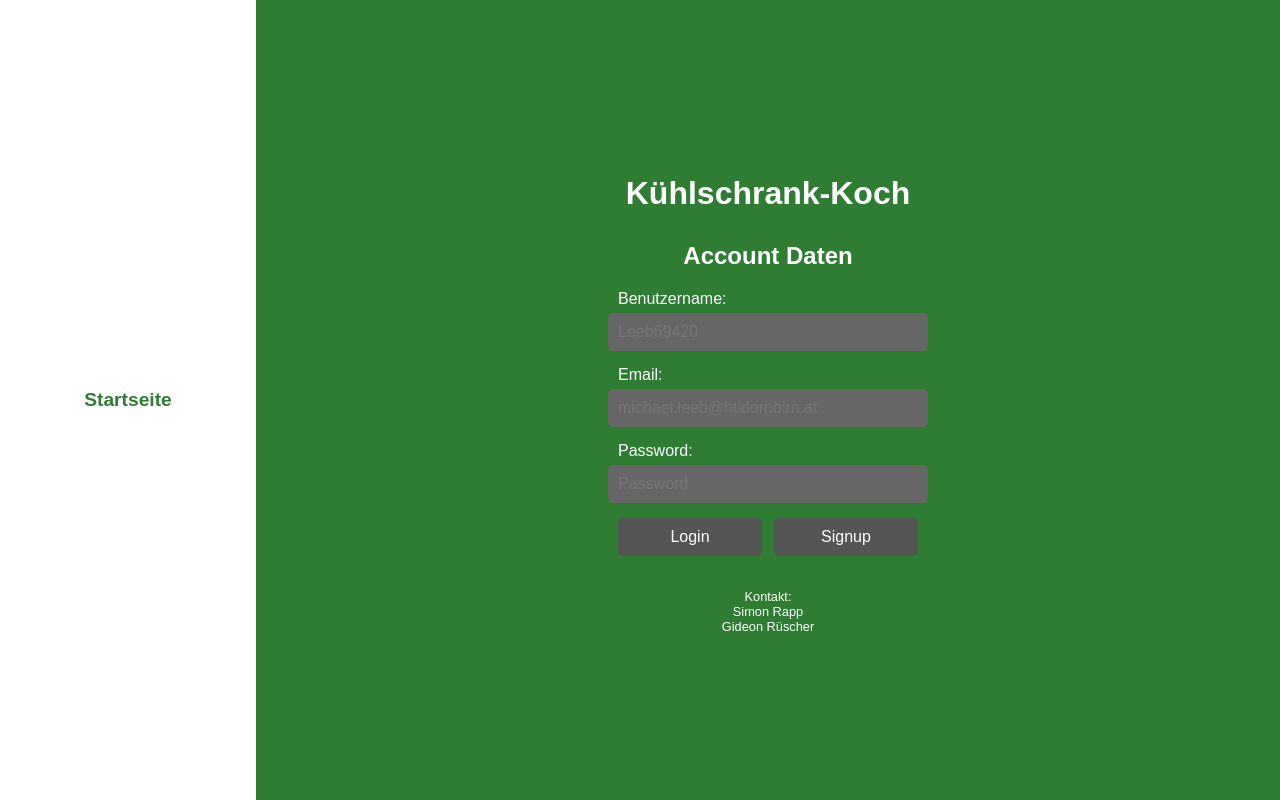
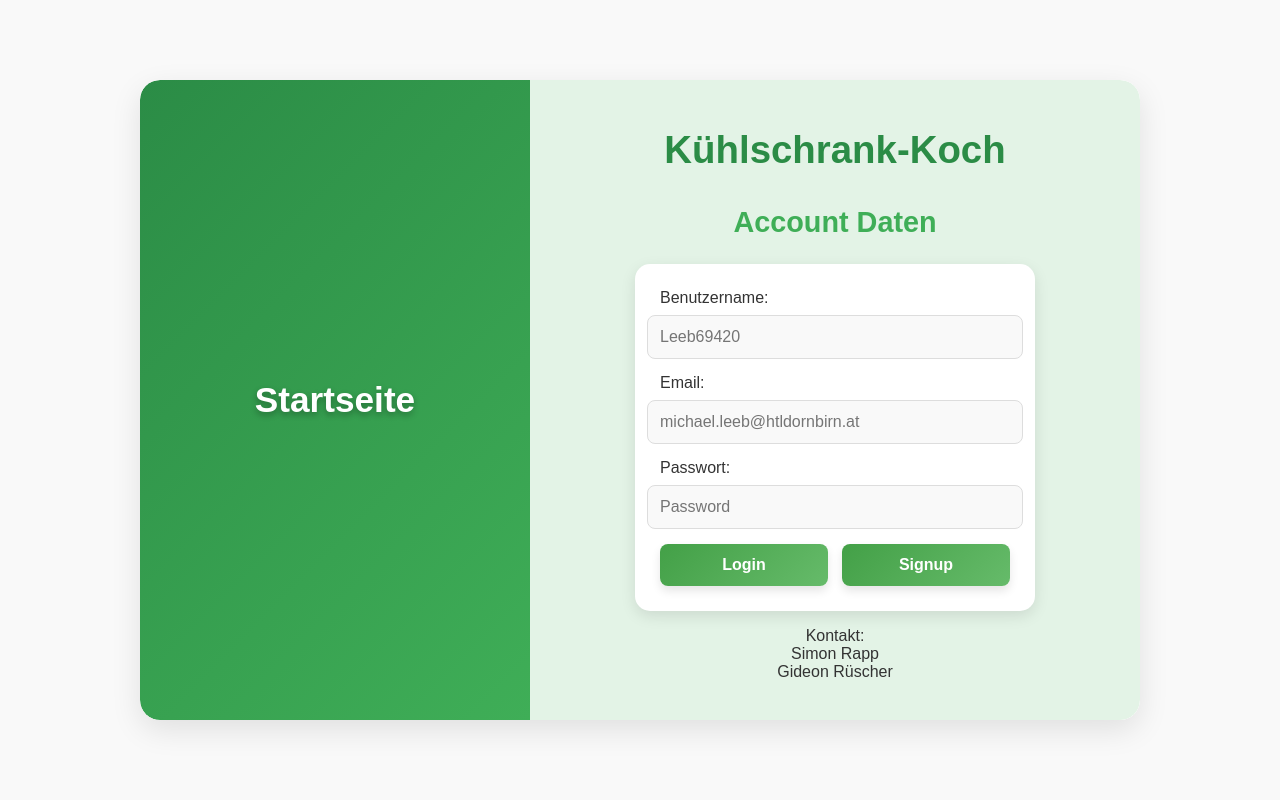
Before and after one commit to Simi-Mini/K-hlschrankKochOhneNode, a website: page code/login.html in a window 1280 px wide. Drawn offline with Linux system fonts and the light colour scheme; no server answers.

Commit message:
Code ausarbeitet
Ein paar kleine Änderungen des Designs. Hauptsächlich die Loginpage

```diff
--- a/code/login.css
+++ b/code/login.css
@@ -1,85 +1,120 @@
-/* Allgemeines Layout */
+/* General Layout */
 body {
     margin: 0;
-    font-family: Arial, sans-serif;
-    color: white;
-    background-color: #2e7d32;
-}
-
-/* Hauptcontainer */
-.login-container {
-    display: flex;
-    height: 100vh;
-}
-
-/* Sidebar für den Link zur Startseite */
-.sidebar {
-    width: 20%;
-    background-color: white;
+    font-family: 'Poppins', Arial, sans-serif;
+    color: #333;
+    background: #f9f9f9; /* Light gray for subtle background contrast */
     display: flex;
     align-items: center;
     justify-content: center;
+    min-height: 100vh;
+    overflow: hidden;
+}
+
+/* Main Container */
+.login-container {
+    display: flex;
+    width: 90%;
+    max-width: 1000px;
+    height: 80vh;
+    border-radius: 20px; /* Smoother rounded edges */
+    overflow: hidden;
+    box-shadow: 0px 10px 30px rgba(0, 0, 0, 0.1); /* Enhanced shadow for depth */
+    background: #ffffff; /* White container background */
+}
+
+/* Sidebar for Startseite */
+.sidebar {
+    width: 35%;
+    background: linear-gradient(135deg, #2b8c46, #3fae57); /* Subtle gradient for the sidebar */
+    display: flex;
+    align-items: center;
+    justify-content: center;
+    flex-direction: column;
+    padding: 20px;
+    border-radius: 20px 0 0 20px; /* Ensure the left side of the container matches */
 }
 
 .sidebar a {
     text-decoration: none;
-    color: #2e7d32;
-    font-size: 1.2rem;
+    color: #ffffff; /* White text on green */
+    font-size: 2.2rem; /* Larger font size */
     font-weight: bold;
+    text-shadow: 0px 3px 6px rgba(0, 0, 0, 0.3); /* Subtle shadow for text */
+    transition: transform 0.3s ease, color 0.3s ease;
+    text-align: center;
 }
 
-/* Hauptinhalt */
+.sidebar a:hover {
+    color: #d8efd6; /* Light green on hover */
+    transform: scale(1.1); /* Slight zoom effect */
+}
+
+/* Main Content */
 .main-content {
     flex: 1;
-    padding: 20px;
     display: flex;
     flex-direction: column;
     justify-content: center;
     align-items: center;
-    background-color: #2e7d32;
+    text-align: center;
+    padding: 30px;
+    background: #e3f3e6; /* Soft, light green for the main content */
+    border-radius: 0 20px 20px 0; /* Ensure the right side of the container matches */
 }
 
 .main-content h1 {
-    font-size: 2rem;
+    font-size: 2.4rem;
     margin-bottom: 10px;
-    text-align: center;
+    color: #2b8c46; /* Green text for branding consistency */
+    font-weight: bold;
 }
 
 .main-content h2 {
-    font-size: 1.5rem;
-    margin-bottom: 20px;
-    text-align: center;
+    font-size: 1.8rem;
+    margin-bottom: 25px;
+    color: #3fae57; /* Lighter green for differentiation */
 }
 
+/* Form Styling */
 form {
-    width: 300px;
+    width: 350px;
+    padding: 25px;
+    background: #ffffff; /* White form background */
+    border-radius: 15px;
+    box-shadow: 0px 5px 15px rgba(0, 0, 0, 0.1); /* Clean shadow for depth */
     display: flex;
     flex-direction: column;
     align-items: center;
 }
 
 form label {
-    margin-bottom: 5px;
+    margin-bottom: 8px;
     font-size: 1rem;
+    color: #333;
     width: 100%;
     text-align: left;
 }
 
 form input {
     margin-bottom: 15px;
-    padding: 10px;
+    padding: 12px;
     width: 100%;
-    border: none;
-    border-radius: 5px;
-    background-color: #666;
-    color: white;
+    border: 1px solid #ddd;
+    border-radius: 8px;
+    background-color: #f9f9f9;
+    color: #333;
     font-size: 1rem;
+    transition: box-shadow 0.3s ease, transform 0.2s ease;
 }
 
 form input:focus {
-    outline: 2px solid #fff;
+    outline: none;
+    box-shadow: 0px 0px 10px rgba(67, 160, 71, 0.5); /* Highlighted green shadow */
+    transform: scale(1.02); /* Slight zoom for focus */
 }
 
+/* Buttons */
 .buttons {
     display: flex;
     justify-content: space-between;
@@ -87,45 +122,54 @@ form input:focus {
 }
 
 .buttons button {
-    padding: 10px 15px;
+    padding: 12px;
     width: 48%;
-    background-color: #555;
+    background: linear-gradient(135deg, #43a047, #66bb6a); /* Gradient green for buttons */
     border: none;
-    border-radius: 5px;
+    border-radius: 8px;
     color: white;
     font-size: 1rem;
+    font-weight: bold;
     cursor: pointer;
+    transition: background 0.3s ease, transform 0.2s ease;
+    box-shadow: 0px 5px 10px rgba(0, 0, 0, 0.1);
 }
 
 .buttons button:hover {
-    background-color: #444;
+    background: linear-gradient(135deg, #388e3c, #43a047); /* Slightly darker gradient on hover */
+    transform: translateY(-2px); /* Lift effect */
+    box-shadow: 0px 8px 20px rgba(0, 0, 0, 0.2);
 }
 
-/* Footer */
-.footer {
+/* Footer/Contact Section */
+.contact-info {
     margin-top: 20px;
+    font-size: 0.9rem;
+    font-weight: 500;
+    color: #555;
     text-align: center;
-    font-size: 0.8rem;
-    color: white;
+    line-height: 1.5;
 }
 
-#user-section {
-    text-align: center;
-    margin-top: 20px;
+/* Responsive Design */
+@media (max-width: 768px) {
+    .login-container {
+        flex-direction: column;
+        height: auto;
+        width: 95%;
+    }
+
+    .sidebar {
+        width: 100%; /* Sidebar takes up full width on small screens */
+        border-radius: 20px 20px 0 0; /* Adjust for stacking */
+    }
+
+    .main-content {
+        width: 100%;
+        border-radius: 0 0 20px 20px;
+    }
+
+    form {
+        width: 90%;
+    }
 }
-
-#logout-btn {
-    padding: 10px 15px;
-    background-color: #007BFF;
-    color: white;
-    border: none;
-    border-radius: 5px;
-    cursor: pointer;
-    font-size: 1rem;
-    width: 100%;
-    margin-top: 10px;
-}
-
-#logout-btn:hover {
-    background-color: #0056b3;
-}
--- a/code/login.html
+++ b/code/login.html
@@ -28,7 +28,7 @@
                     <label for="email-or-username">Email:</label>
                     <input type="text" id="email-or-username" placeholder="michael.leeb@htldornbirn.at" required>
 
-                    <label for="password">Password:</label>
+                    <label for="password">Passwort:</label>
                     <input type="password" id="password" placeholder="Password" required>
 
                     <div class="buttons">
--- a/code/style.css
+++ b/code/style.css
@@ -88,11 +88,13 @@ form {
     padding: 10px 15px;
     cursor: pointer;
     border-radius: 5px;
-    color: white;
+    color: black;
 }
 
 #ingredient-buttons button.active {
     background: #078823;
+    color: white ;
+    border: 1px solid #078823;
 }
 
 #ingredient-buttons button:hover {
```
